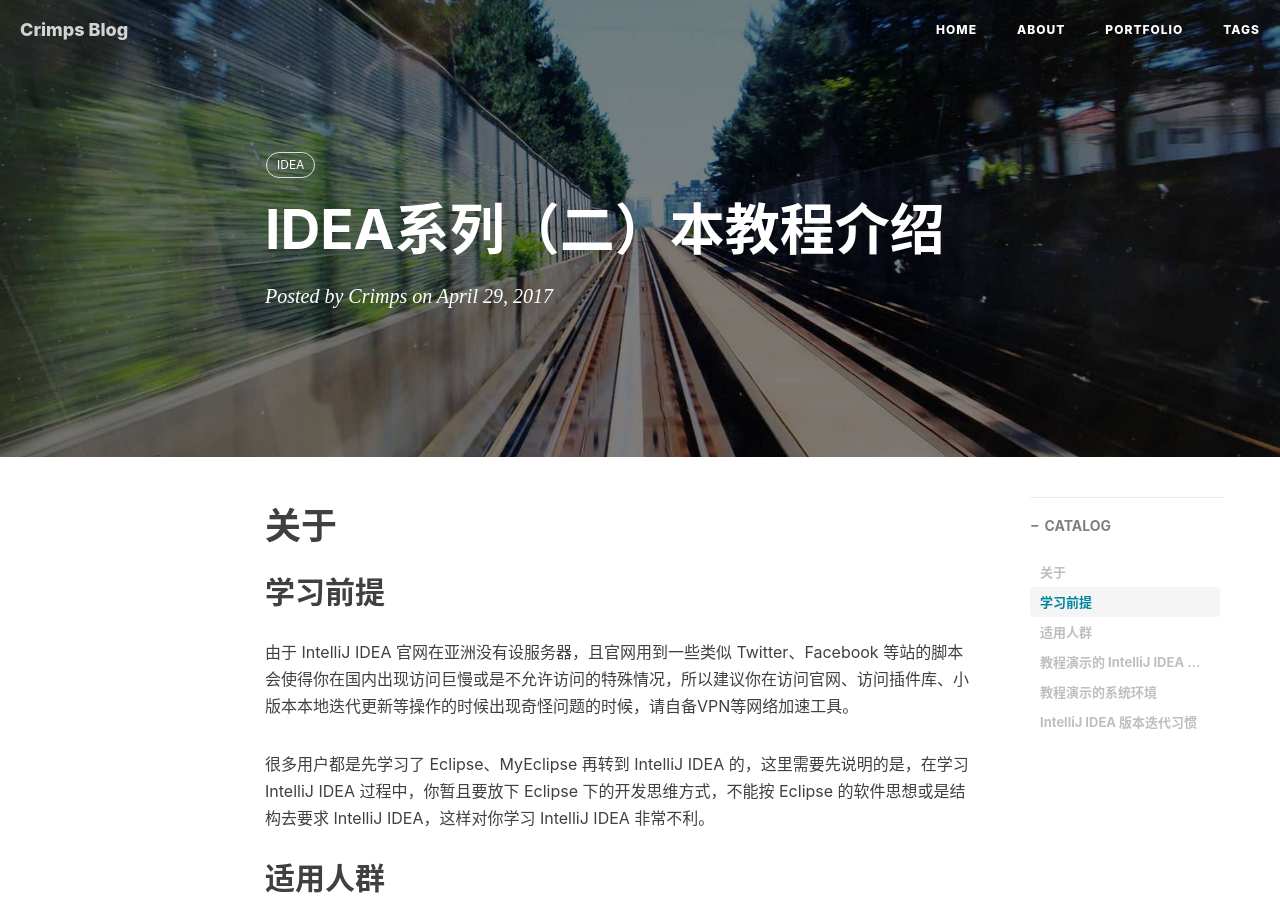
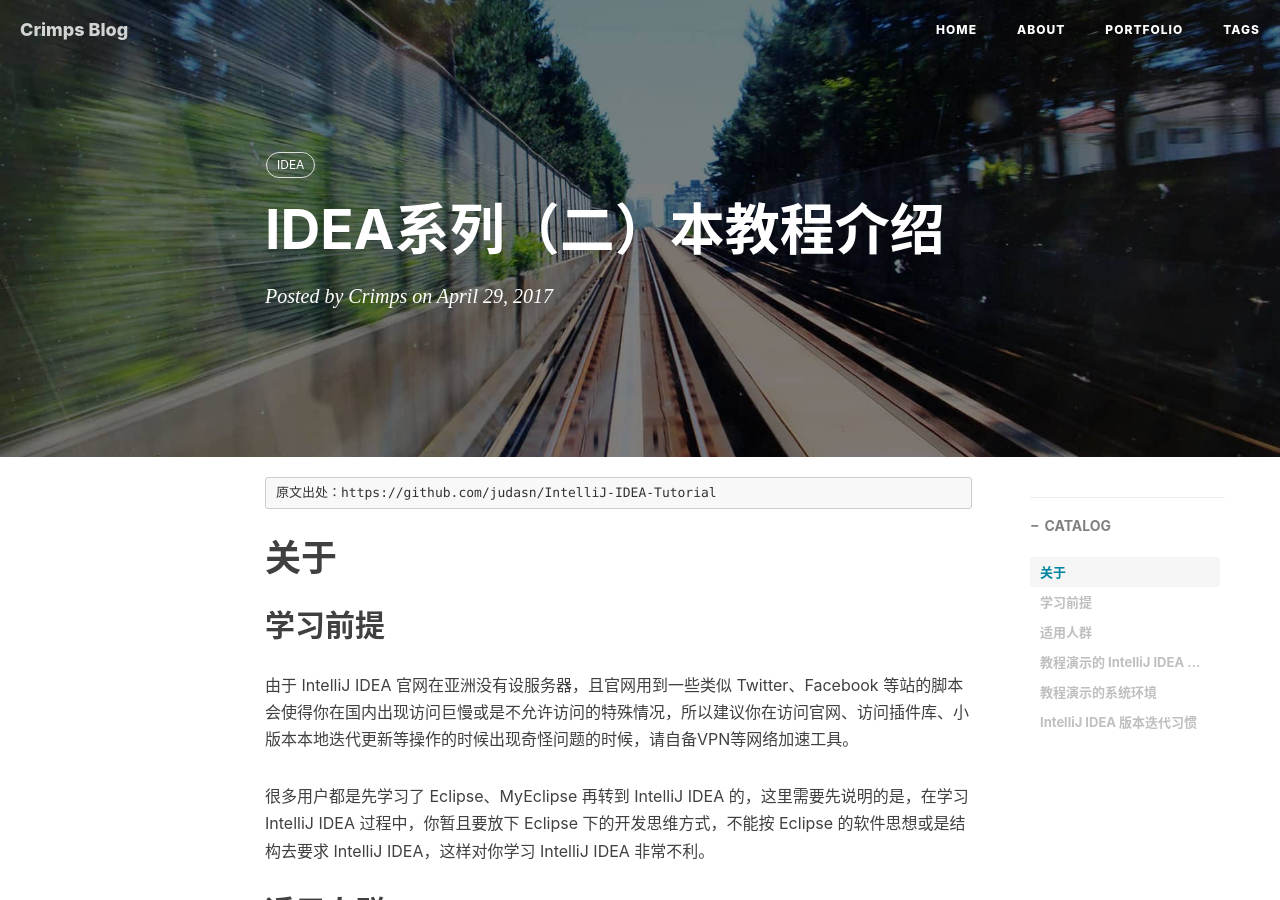
Before and after one commit to crimps/crimps.github.io, a Jekyll site: the page built from _posts/2017-04-29-IDEA-02-about-this-tutorial.md, in a window 1280 px wide and 900 px high. Built offline with Jekyll 4.4.1, drawn with Linux system fonts in a browser that asks for light colours; nearby versions of some CDN libraries; comment, search, counter and statistics services are not loaded.

Commit message:
IDEA 本教程介绍

````diff
--- a/_posts/2017-04-29-IDEA-02-about-this-tutorial.md
+++ b/_posts/2017-04-29-IDEA-02-about-this-tutorial.md
@@ -9,6 +9,9 @@
 tags:
     - IDEA
 ---
+```
+原文出处：https://github.com/judasn/IntelliJ-IDEA-Tutorial
+```
 # 关于
 
 ## 学习前提
````
